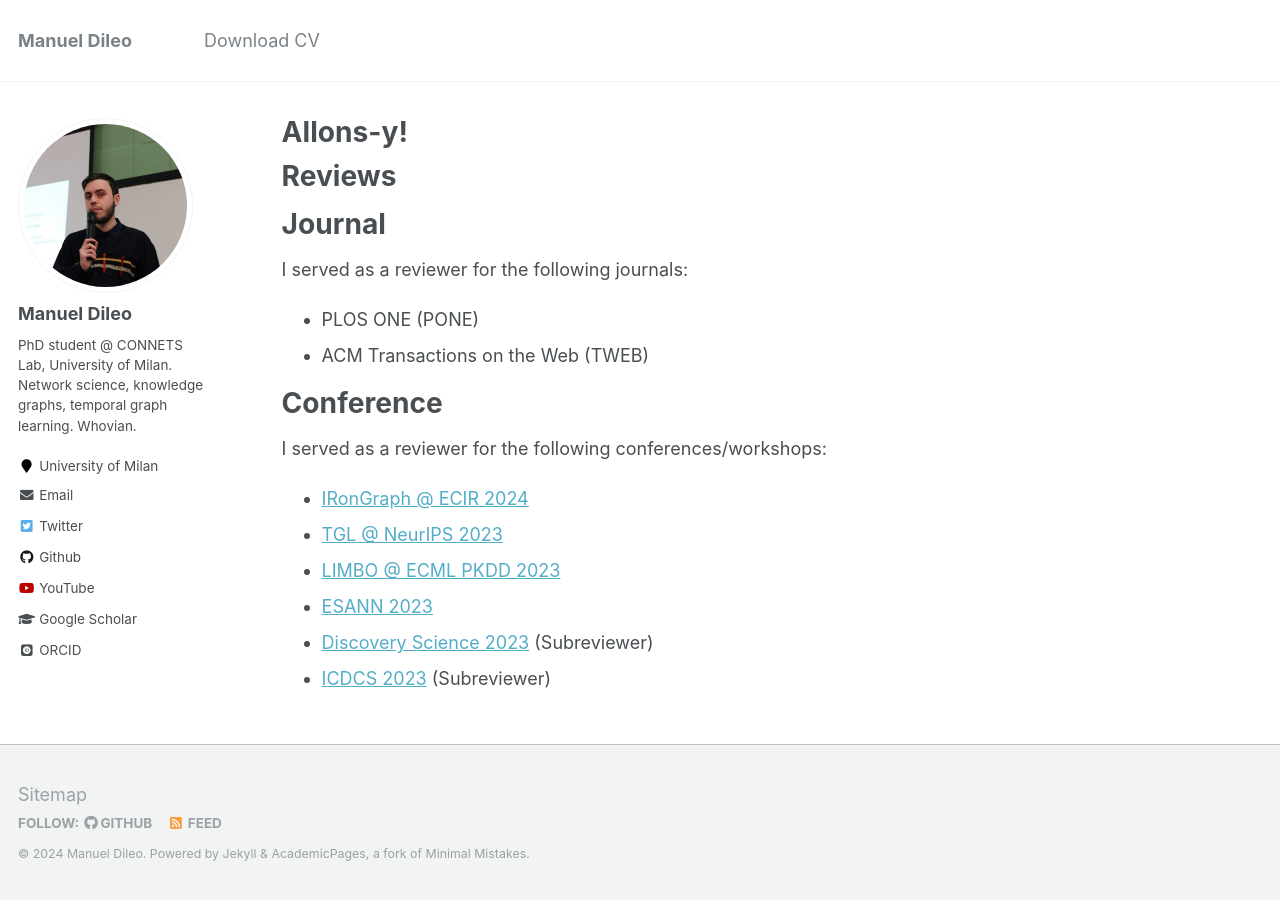
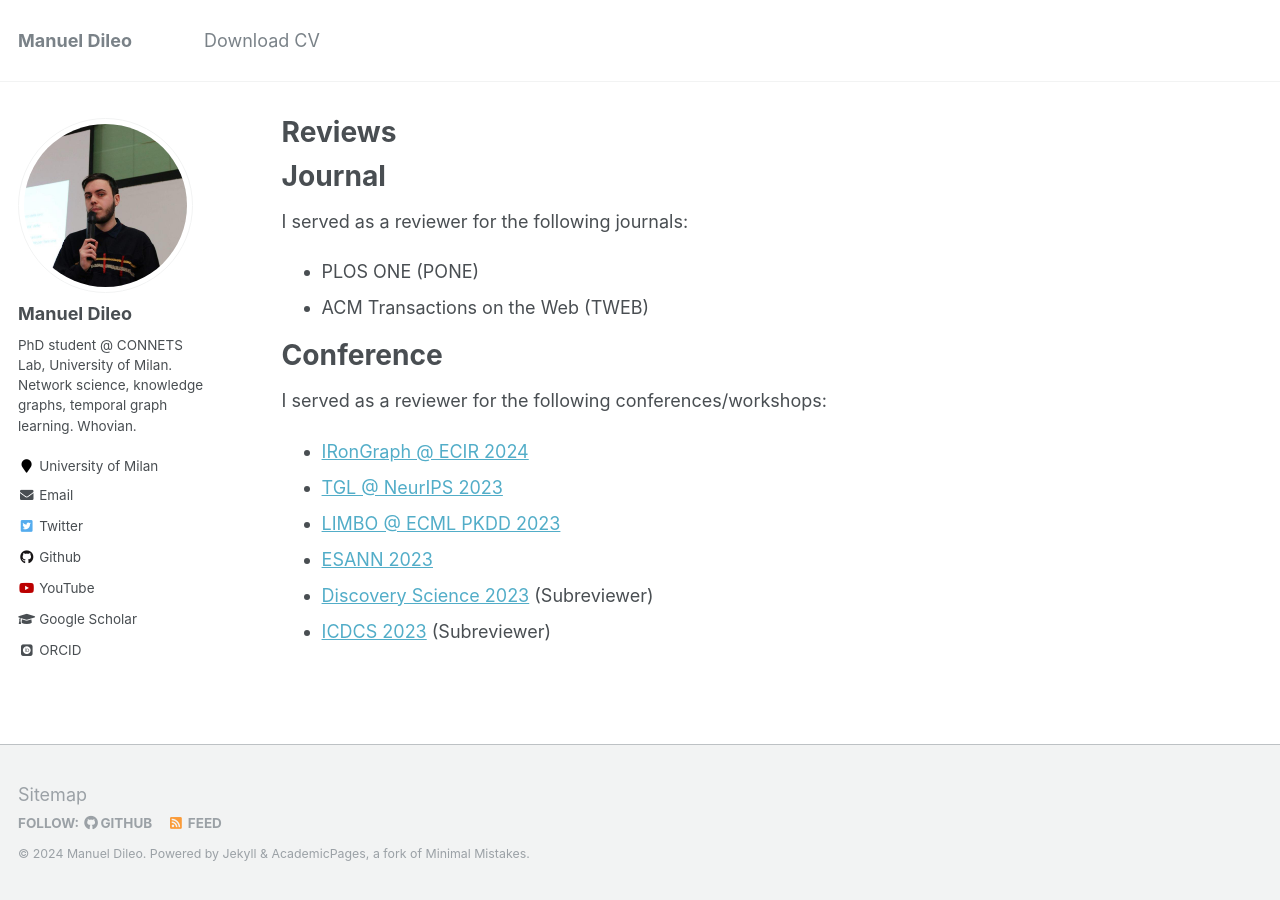
Before and after one commit to manuel-dileo/manuel-dileo.github.io, a Jekyll site: the page built from _pages/review.md, in a window 1280 px wide. Built offline with Jekyll 4.4.1, drawn with Linux system fonts in a browser that asks for light colours; some web fonts are replaced.

Commit message:
Update review.md

```diff
--- a/_pages/review.md
+++ b/_pages/review.md
@@ -1,12 +1,10 @@
 ---
 permalink: /review
-title: "Allons-y!"
+title: "Reviews"
 excerpt: "About me"
 author_profile: true
 redirect_from:
 ---
-
-# Reviews
 
 Journal
 ======
```
